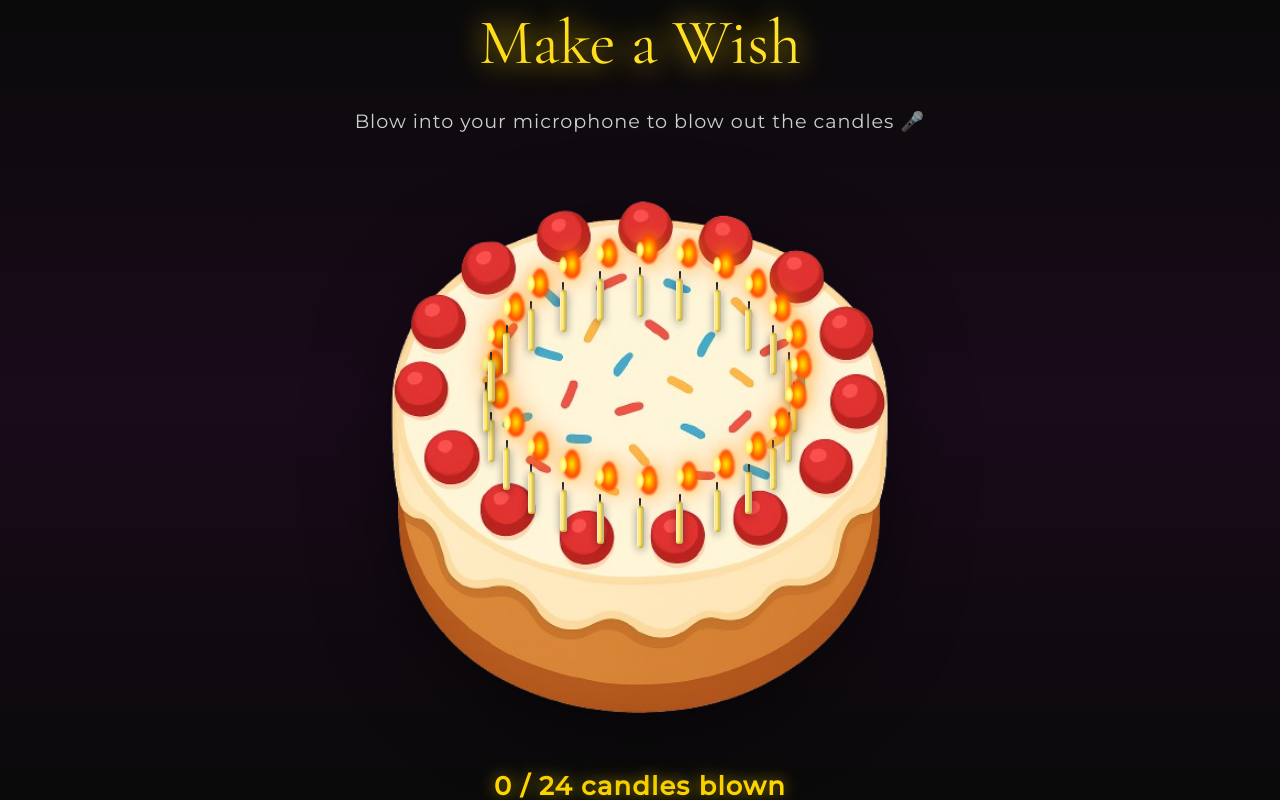
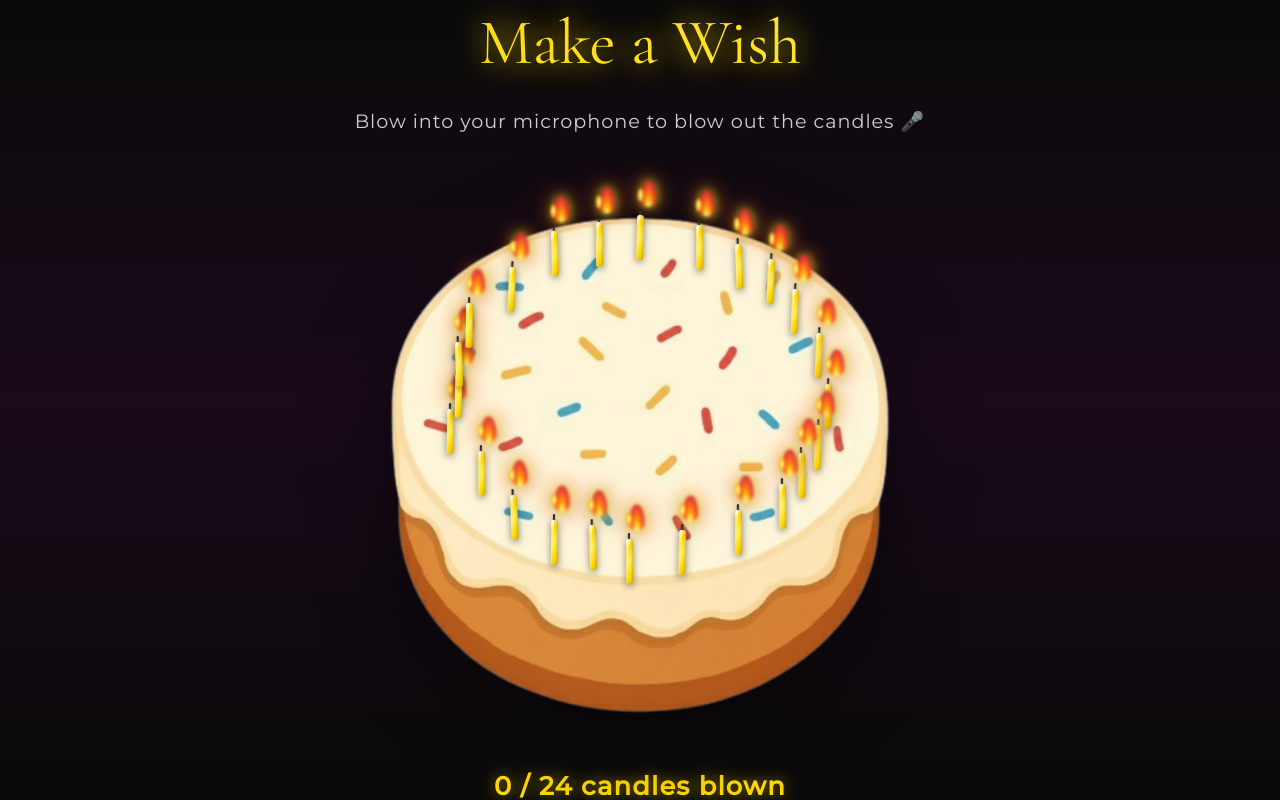
Before and after one commit to TashkeenSayyad/Birthday-Website, a React (Vite) app: page / in a window 1280 px wide. Built offline with nearby package versions, Linux system fonts and the light colour scheme; no server answers.

Commit message:
Cake without cherries, to make space for candles, make it a little better

```diff
--- a/src/components/CandleBlow.jsx
+++ b/src/components/CandleBlow.jsx
@@ -12,7 +12,7 @@ const CandleBlow = ({ onComplete }) => {
 
   const totalCandles = 24;
   const BLOW_COOLDOWN = 200;
-  const BLOW_THRESHOLD = 50;
+  const BLOW_THRESHOLD = 40;
 
   useEffect(() => {
     const hasBlown = sessionStorage.getItem('candlesBlown');
@@ -117,14 +117,30 @@ const CandleBlow = ({ onComplete }) => {
   const getCandlePositions = () => {
     const positions = [];
     const count = 24;
-    const radius = 28; // tighter around the cake edge
-    const offsetY = -5; // move slightly up to rest on the icing
+    const baseRadius = 34
+    const offsetY = -7; // Move candles UP slightly
 
     for (let i = 0; i < count; i++) {
       const angle = (i / count) * 2 * Math.PI - Math.PI / 2;
-      const x = 50 + radius * Math.cos(angle);
-      const y = 50 + radius * Math.sin(angle) * 0.75 + offsetY;
-      positions.push({ index: i, left: `${x}%`, top: `${y}%` });
+
+      // Minimal variation to keep candles safely inside
+      const radiusVariation = (Math.sin(i * 2.3) * 0.8) + (Math.cos(i * 3.7) * 0.5);
+      const radius = baseRadius + radiusVariation;
+
+      // Slight angle variation
+      const angleVariation = (Math.sin(i * 1.2) * 0.06);
+      const finalAngle = angle + angleVariation;
+
+      // Calculate position with ellipse compression
+      const x = 50 + radius * Math.cos(finalAngle);
+      const y = 50 + (radius * Math.sin(finalAngle) * 0.85) + offsetY;
+
+      positions.push({
+        index: i,
+        left: `${x}%`,
+        top: `${y}%`,
+        rotation: (Math.random() - 0.5) * 5
+      });
     }
     return positions;
   };
@@ -161,7 +177,7 @@ const CandleBlow = ({ onComplete }) => {
                 style={{
                   left: pos.left,
                   top: pos.top,
-                    transform: 'translate(-50%, -100%)',
+                  transform: `translate(-50%, -100%) rotate(${pos.rotation}deg)`,
                   animationDelay: `${pos.index * 0.05}s`,
                 }}
               >
--- a/src/styles/CandleBlow.css
+++ b/src/styles/CandleBlow.css
@@ -1,3 +1,7 @@
+/* ============================================
+   CANDLE BLOW SCREEN - MAIN CONTAINER
+   ============================================ */
+
 .candle-blow-screen {
   position: fixed;
   top: 0;
@@ -18,6 +22,11 @@
   width: 90%;
 }
 
+
+/* ============================================
+   HEADER & TITLE
+   ============================================ */
+
 .candle-title {
   font-family: 'Cormorant Garamond', serif;
   font-size: 4rem;
@@ -37,6 +46,21 @@
   letter-spacing: 0.05em;
   min-height: 30px;
 }
+
+@keyframes titleGlow {
+  0%, 100% {
+    text-shadow: 0 0 20px rgba(255, 215, 0, 0.5);
+  }
+  50% {
+    text-shadow: 0 0 40px rgba(255, 215, 0, 0.9),
+                 0 0 60px rgba(255, 215, 0, 0.6);
+  }
+}
+
+
+/* ============================================
+   CAKE CONTAINER & IMAGE
+   ============================================ */
 
 .cake-container {
   display: flex;
@@ -62,6 +86,11 @@
   filter: drop-shadow(0 20px 40px rgba(0, 0, 0, 0.5));
 }
 
+
+/* ============================================
+   CANDLES OVERLAY & POSITIONING
+   ============================================ */
+
 .candles-overlay {
   position: absolute;
   top: 0;
@@ -73,59 +102,84 @@
 
 .candle {
   position: absolute;
-  transform: translate(-50%, -100%);
-  transition: all 0.5s ease;
+  transition: all 0.5s cubic-bezier(0.4, 0, 0.2, 1);
   z-index: 10;
+  filter: drop-shadow(0 2px 4px rgba(0, 0, 0, 0.2));
 }
 
 .candle.blown {
-  opacity: 0.15;
-  transform: translate(-50%, -100%) scale(0.9);
+  opacity: 0.2;
+  filter: drop-shadow(0 1px 2px rgba(0, 0, 0, 0.1));
 }
 
 .candle.blown .flame {
   opacity: 0;
-  transform: scale(0) translateY(-20px);
+  transform: scale(0) translateY(-15px);
 }
+
+
+/* ============================================
+   CANDLE STICK
+   ============================================ */
 
 .candle-stick {
   width: 7px;
-  height: 42px;
-  background: linear-gradient(90deg, #fff9e6 0%, #ffd700 50%, #fff9e6 100%);
+  height: 45px;
+  background: linear-gradient(135deg,
+    #fff9e6 0%,
+    #ffd700 20%,
+    #ffed4e 50%,
+    #ffd700 80%,
+    #e6c200 100%);
   border-radius: 3px;
   margin: 0 auto;
   box-shadow:
-    inset -2px 0 3px rgba(0, 0, 0, 0.3),
-    0 2px 8px rgba(0, 0, 0, 0.4);
+    inset -1px 0 2px rgba(0, 0, 0, 0.2),
+    inset 1px 0 1px rgba(255, 255, 255, 0.4),
+    0 2px 6px rgba(0, 0, 0, 0.3);
   position: relative;
 }
 
-.candle-stick::after {
+.candle-stick::before {
   content: '';
   position: absolute;
-  top: 2px;
-  left: 2px;
+  top: 0;
+  left: 1px;
   width: 2px;
-  height: 38px;
-  background: rgba(255, 255, 255, 0.4);
+  height: 100%;
+  background: linear-gradient(180deg,
+    rgba(255, 255, 255, 0.6) 0%,
+    rgba(255, 255, 255, 0.2) 50%,
+    transparent 100%);
   border-radius: 2px;
 }
 
+
+/* ============================================
+   WICK
+   ============================================ */
+
 .wick {
   width: 2px;
-  height: 8px;
-  background: linear-gradient(180deg, #1a1a1a, #4a4a4a);
+  height: 6px;
+  background: linear-gradient(180deg, #1a1a1a 0%, #4a4a4a 100%);
   margin: 0 auto;
-  border-radius: 1px;
+  border-radius: 1px 1px 0 0;
   position: relative;
+  box-shadow: 0 1px 2px rgba(0, 0, 0, 0.5);
 }
 
+
+/* ============================================
+   FLAME
+   ============================================ */
+
 .flame {
-  width: 18px;
-  height: 28px;
+  width: 16px;
+  height: 26px;
   margin: 0 auto 2px;
   position: relative;
-  animation: flicker 0.15s ease-in-out infinite alternate;
+  animation: flameFlicker 0.2s ease-in-out infinite;
   transform-origin: bottom center;
   transition: all 0.5s cubic-bezier(0.4, 0, 0.2, 1);
 }
@@ -135,50 +189,63 @@
   position: absolute;
   width: 100%;
   height: 100%;
-  background: radial-gradient(ellipse at center,
-    #fff700 0%,
-    #ffaa00 25%,
-    #ff6600 50%,
-    #ff3300 75%,
+  background: radial-gradient(ellipse at center bottom,
+    #ffffff 0%,
+    #ffeb3b 15%,
+    #ff9800 30%,
+    #ff5722 50%,
+    #d32f2f 70%,
     transparent 100%);
-  border-radius: 50% 50% 50% 50% / 60% 60% 40% 40%;
-  filter: blur(1px);
+  border-radius: 50% 50% 50% 50% / 70% 70% 30% 30%;
+  filter: blur(1.5px);
   box-shadow:
-    0 0 15px rgba(255, 165, 0, 0.8),
-    0 0 30px rgba(255, 100, 0, 0.4);
+    0 0 10px rgba(255, 235, 59, 0.8),
+    0 0 20px rgba(255, 152, 0, 0.6),
+    0 0 30px rgba(255, 87, 34, 0.4);
 }
 
 .flame-inner {
   position: absolute;
-  width: 45%;
-  height: 55%;
-  left: 27.5%;
-  top: 25%;
+  width: 40%;
+  height: 50%;
+  left: 30%;
+  top: 30%;
   background: radial-gradient(ellipse at center,
-    #ffffee 0%,
-    #ffff66 40%,
+    #ffffff 0%,
+    #ffeb3b 30%,
+    #ffa726 60%,
     transparent 100%);
   border-radius: 50%;
-  filter: blur(0.5px);
+  filter: blur(1px);
 }
 
-@keyframes flicker {
+@keyframes flameFlicker {
   0% {
     transform: scale(1, 1) translateY(0) skewX(-1deg);
+    opacity: 1;
   }
   25% {
-    transform: scale(1.05, 0.95) translateY(-2px) skewX(1deg);
+    transform: scale(1.02, 0.98) translateY(-1px) skewX(0.5deg);
+    opacity: 0.95;
   }
   50% {
-    transform: scale(0.98, 1.05) translateY(-1px) skewX(-0.5deg);
+    transform: scale(0.98, 1.03) translateY(0px) skewX(-0.5deg);
+    opacity: 0.98;
   }
   75% {
-    transform: scale(1.03, 0.98) translateY(-2px) skewX(0.5deg);
+    transform: scale(1.01, 0.99) translateY(-1px) skewX(1deg);
+    opacity: 0.96;
   }
   100% {
-    transform: scale(1, 1.02) translateY(-1px) skewX(1deg);
+    transform: scale(1, 1) translateY(0) skewX(-1deg);
+    opacity: 1;
   }
 }
+
+
+/* ============================================
+   CANDLES COUNTER
+   ============================================ */
 
 .candles-counter {
   font-family: 'Montserrat', sans-serif;
@@ -189,6 +256,11 @@
   text-shadow: 0 0 15px rgba(255, 215, 0, 0.6);
   letter-spacing: 0.05em;
 }
+
+
+/* ============================================
+   MICROPHONE INDICATOR
+   ============================================ */
 
 .mic-indicator {
   display: flex;
@@ -222,6 +294,11 @@
     transform: scaleX(1.3);
   }
 }
+
+
+/* ============================================
+   SMOKE EFFECTS
+   ============================================ */
 
 .smoke-effects {
   position: fixed;
@@ -259,24 +336,10 @@
   }
 }
 
-@keyframes titleGlow {
-  0%, 100% {
-    text-shadow: 0 0 20px rgba(255, 215, 0, 0.5);
-  }
-  50% {
-    text-shadow: 0 0 40px rgba(255, 215, 0, 0.9),
-                 0 0 60px rgba(255, 215, 0, 0.6);
-  }
-}
 
-@keyframes fadeIn {
-  from {
-    opacity: 0;
-  }
-  to {
-    opacity: 1;
-  }
-}
+/* ============================================
+   BACK BUTTON
+   ============================================ */
 
 .candle-back-button {
   position: fixed;
@@ -304,6 +367,25 @@
   box-shadow: 0 0 20px rgba(255, 215, 0, 0.3);
 }
 
+
+/* ============================================
+   UTILITY ANIMATIONS
+   ============================================ */
+
+@keyframes fadeIn {
+  from {
+    opacity: 0;
+  }
+  to {
+    opacity: 1;
+  }
+}
+
+
+/* ============================================
+   RESPONSIVE - MOBILE
+   ============================================ */
+
 @media screen and (max-width: 768px) {
   .candle-title {
     font-size: 2.5rem;
@@ -329,8 +411,8 @@
   }
 
   .flame {
-    width: 16px;
-    height: 24px;
+    width: 14px;
+    height: 22px;
   }
 
   .candle-back-button {
```
Also changed, not shown: src/assets/cake.png. Lines whose indentation alone changed are shown as unchanged.
